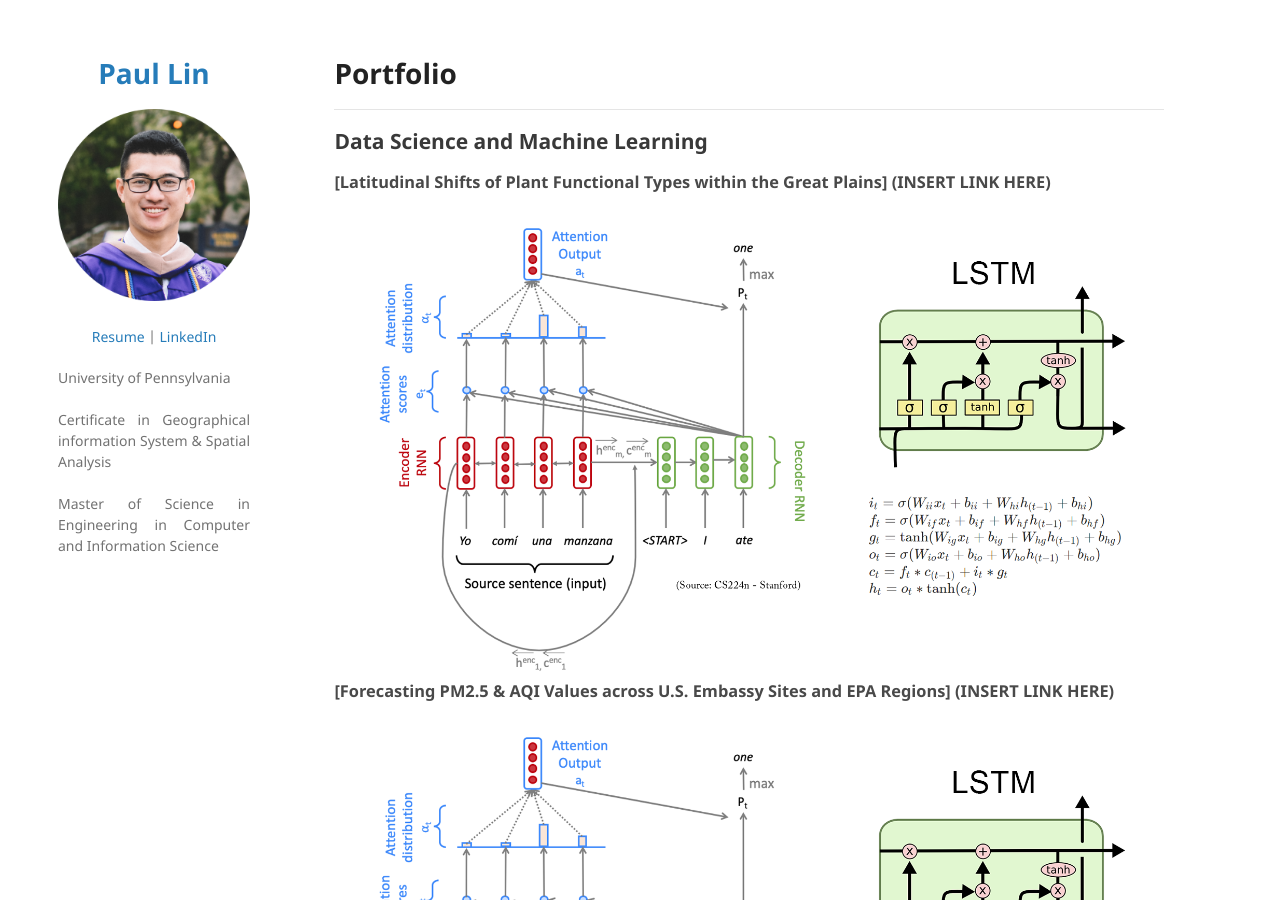
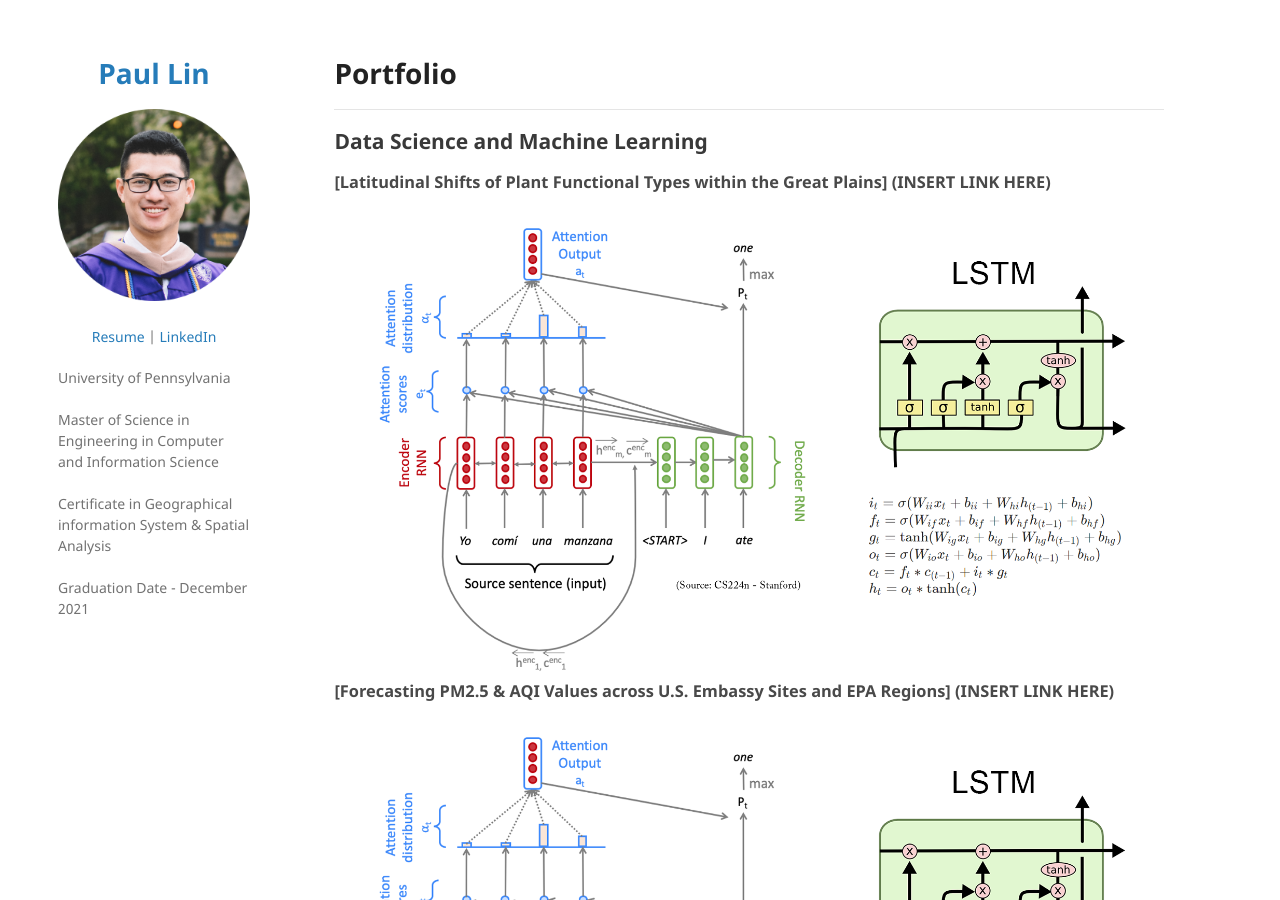
Before and after one commit to paulslin/paulslin.github.io, a Jekyll site: the page built from index.md, in a window 1280 px wide and 900 px high. Built offline with Jekyll 4.4.1, drawn with Linux system fonts in a browser that asks for light colours; our own code applies the rules of GitHub Pages for plain Markdown files.

Commit message:
Update _config.yml

```diff
--- a/_config.yml
+++ b/_config.yml
@@ -8,10 +8,11 @@ description:
   <a href="https://www.linkedin.com/in/paulslin/">LinkedIn</a>
   </p>
 
-  <p align="justify">
+  <p align="left">
   University of Pennsylvania <br><br>
+  Master of Science in Engineering in Computer and Information Science <br><br>
   Certificate in Geographical information System & Spatial Analysis <br><br>
-  Master of Science in Engineering in Computer and Information Science <br><br>
+  Graduation Date - December 2021
   </p>
 
 theme: jekyll-theme-minimal
```
